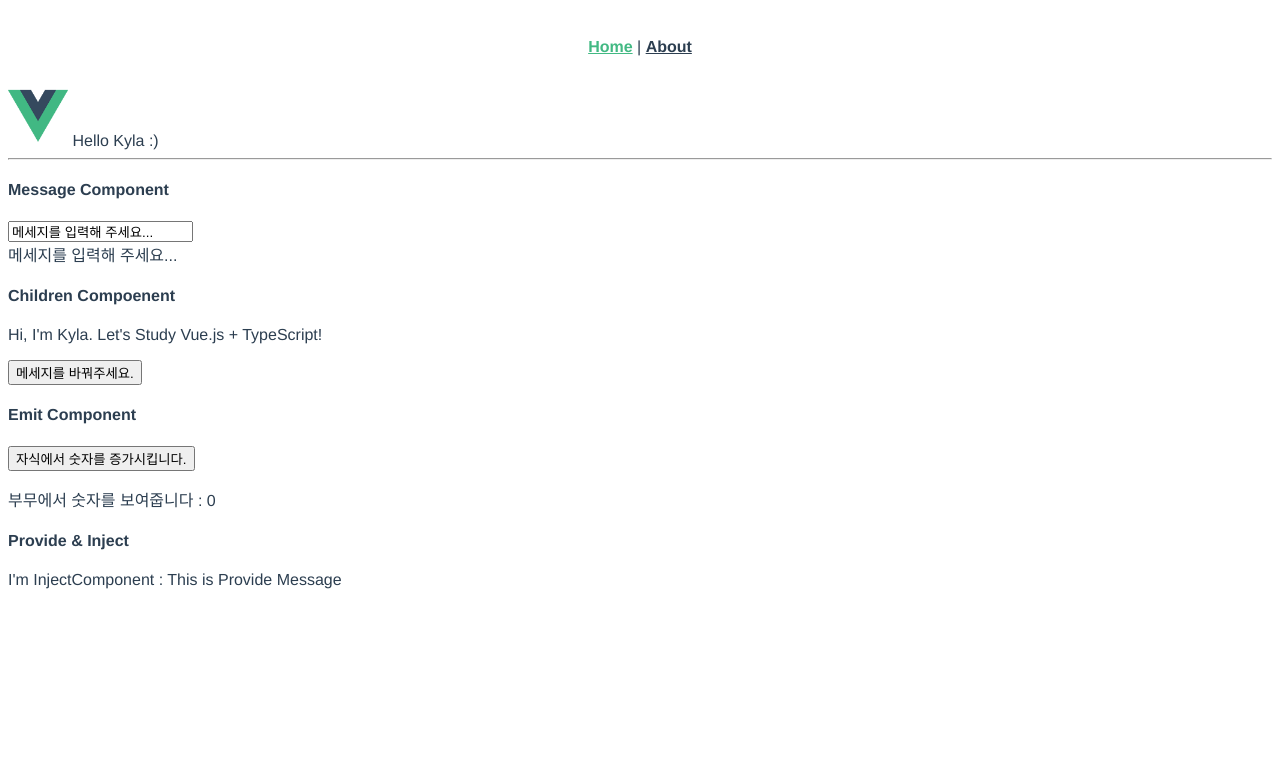
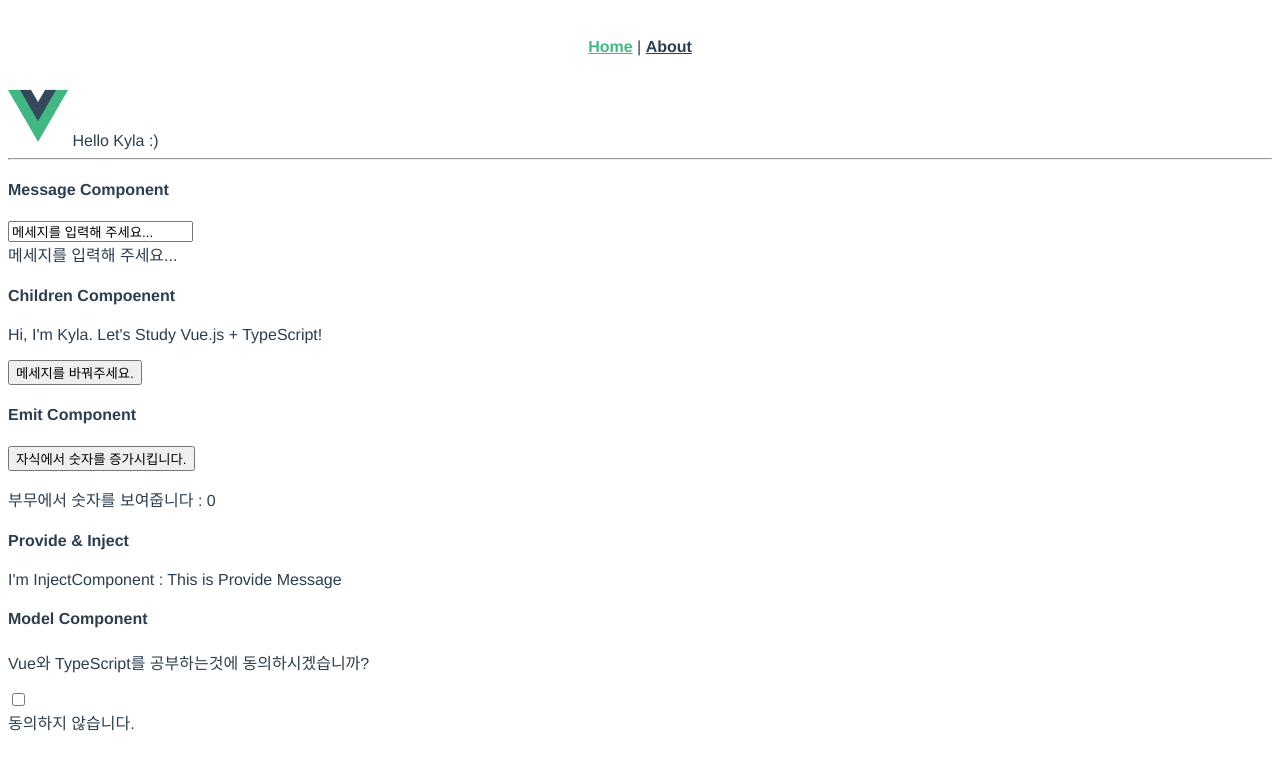
Before and after one commit to sh5623/vue_typescript, a Vue app: page / in a window 1280 px wide. Shown: the top 770 px of the page. Built offline with nearby package versions, Linux system fonts and the light colour scheme.

Commit message:
add modelComponent

```diff
--- /dev/null
+++ b/src/components/ModelComponent.vue
@@ -0,0 +1,27 @@
+<template>
+  <div class="model-component">
+    <h4>Model Component</h4>
+    <p>Vue와 TypeScript를 공부하는것에 동의하시겠습니까?</p>
+    <input type="checkbox" :checked="checked" @change="changeChecked" />
+  </div>
+</template>
+
+<script lang="ts">
+import { Vue, Component, Model, Emit } from 'vue-property-decorator';
+
+@Component
+export default class ModelComponents extends Vue {
+  @Model('changeAgree', { type: Boolean }) readonly checked!: boolean;
+
+  @Emit('change')
+  private changeChecked(event: Event) {
+    return (event.target as HTMLInputElement).checked;
+  }
+}
+</script>
+
+<style scoped>
+div {
+  display: line-block;
+}
+</style>
--- a/src/views/HomeView.vue
+++ b/src/views/HomeView.vue
@@ -7,6 +7,8 @@
     <button @click="changeMessage">메세지를 바꿔주세요.</button>
     <EmitParent />
     <ProvideComponent />
+    <ModelComponents v-model="agree" @change="changeAgree" />
+    <span>{{ agreeText }}</span>
   </div>
 </template>
 
@@ -16,6 +18,7 @@ import Message from '@/components/Message.vue'; // @ is an alias to /src
 import Children from '@/components/Children.vue';
 import EmitParent from '@/components/EmitParent.vue';
 import ProvideComponent from '@/components/ProvideComponent.vue';
+import ModelComponents from '@/components/ModelComponent.vue';
 
 @Component({
   components: {
@@ -23,14 +26,22 @@ import ProvideComponent from '@/components/ProvideComponent.vue';
     Children,
     EmitParent,
     ProvideComponent,
+    ModelComponents,
   },
 })
 export default class HomeView extends Vue {
   message: string = "Hi, I'm Kyla.";
   message2: string = "Let's Study Vue.js + TypeScript!";
+  agree: boolean = false;
+  agreeText: string = '동의하지 않습니다.';
 
-  changeMessage() {
+  private changeMessage() {
     this.message2 = 'Studying...';
+  }
+
+  private changeAgree(agree: boolean) {
+    this.agree = agree;
+    this.agreeText = agree ? '동의합니다.' : '동의하지 않습니다.';
   }
 }
 </script>
```
